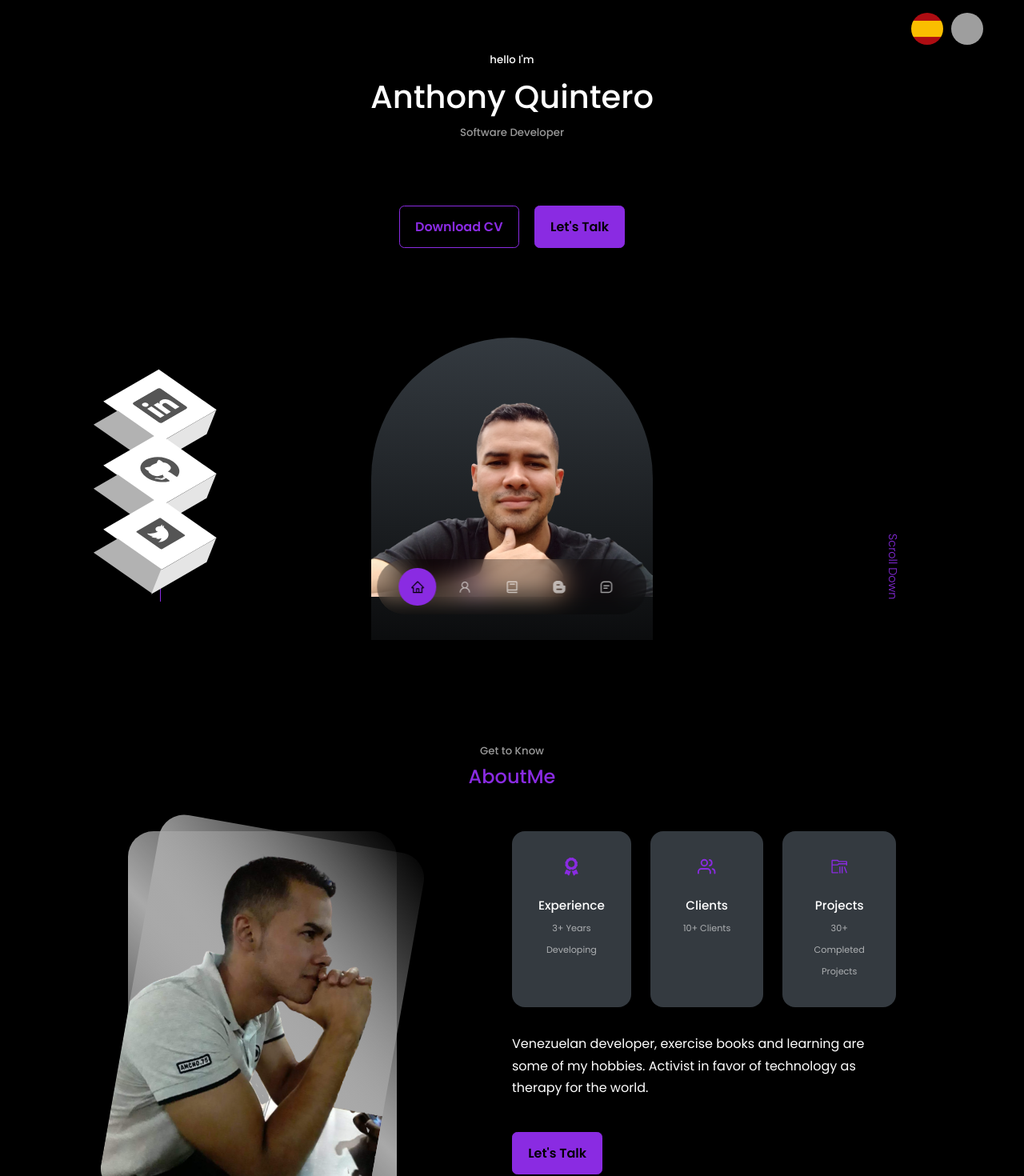
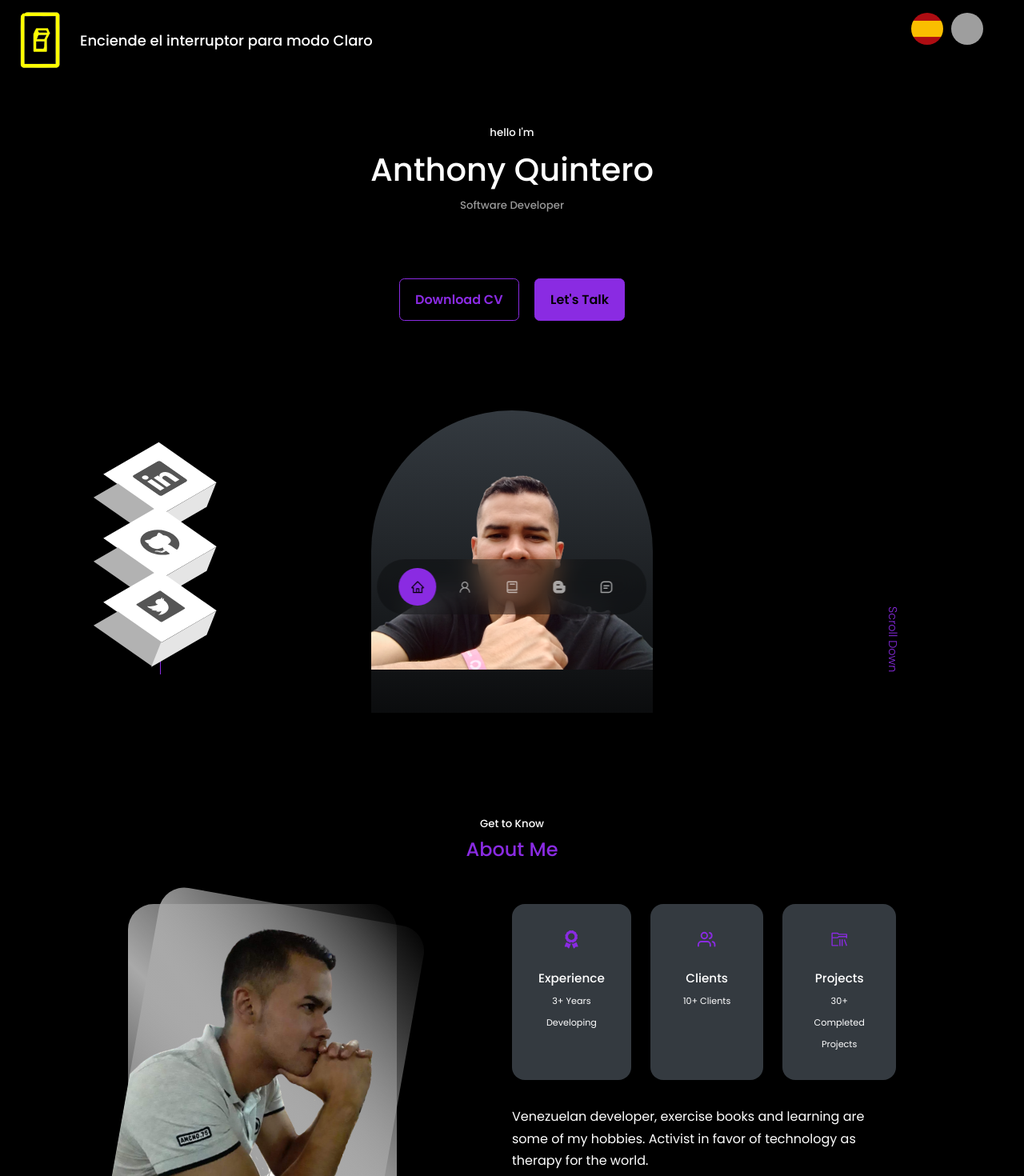
Before and after one commit to tonnyquintero/Tonnys-Portfolio, a React (Create React App) app: page / in a window 1280 px wide. Shown: the top 1470 px of the page at 80% size. Built offline with nearby package versions, Linux system fonts and the light colour scheme; grey boxes are pictures that could not be loaded.

Commit message:
adding a Dark Mode

```diff
--- a/src/App.jsx
+++ b/src/App.jsx
@@ -1,5 +1,7 @@
 /* eslint-disable no-unused-vars */
-import React from 'react'
+import React, {useContext} from 'react'
+import { ThemeContext } from '../src/context/ThemeContext'
+import Interruptor from './Interruptor';
 import Header from './components/header/Header';
 import Nav from './components/nav/Nav';
 import About from './components/about/About';
@@ -9,28 +11,21 @@ import Portfolio from './components/portfolio/Portfolio';
 import Testimonials from './components/testimonials/Testimonials';
 import Contact from './components/contact/Contact';
 import Footer from './components/footer/Footer';
-import espFlag from './assets/espFlag.png';
-import enFlag from './assets/enFlag.png';
-import { useTranslation } from 'react-i18next';
+
 
 
 
 const App = () => {
 
-  const [t, i18n] = useTranslation("globals");
+
+  const { darkMode } = useContext(ThemeContext)
 
 
   return (
     <>
+      <div className={darkMode ? 'containerDark' : 'containerLight'}>
+        <Interruptor />
 
-      <div className="containerFlag">
-      <button className='btn-bg' onClick={() => i18n.changeLanguage("es")}>
-          <img className='btn-flag' src={espFlag} alt="Español" />
-        </button>
-        <button className='btn-bg' onClick={() => i18n.changeLanguage("en")}>
-          <img className='btn-flag'  src={enFlag} alt="ingles" />
-        </button>
-      </div>
        <Header />
        <Nav />
        <About />
@@ -40,6 +35,7 @@ const App = () => {
        <Testimonials />
        <Contact />
        <Footer />
+      </div>
     </>
   )
 }
--- /dev/null
+++ b/src/Interruptor.jsx
@@ -0,0 +1,43 @@
+import React, { useContext } from 'react';
+import { ThemeContext } from './context/ThemeContext';
+import encendido from '../src/img/lightswitch-on.png';
+import apagado from '../src/img/lightswitch-off.png';
+import espFlag from './assets/espFlag.png';
+import enFlag from './assets/enFlag.png';
+import { useTranslation } from 'react-i18next';
+
+
+const Interruptor = () => {
+
+  const [t, i18n] = useTranslation("globals");
+
+
+    const { darkMode, ToggleDarkMode } = useContext(ThemeContext)
+
+    const handleClick = () => {
+        ToggleDarkMode();
+    }
+
+  return (
+    <div className='interruptor'>
+        <img src={darkMode ? encendido : apagado} alt='Interruptor'
+        onClick={handleClick} className='switch'>
+        </img>
+        <h2 className={darkMode ? 'darkH2' : 'clearH2'}>
+            {darkMode ? 'Apaga' : 'Enciende'} el interruptor para
+             {darkMode ? ' modo Oscuro' : ' modo Claro'}
+        </h2>
+
+        <div className="containerFlag">
+      <button className='btn-bg' onClick={() => i18n.changeLanguage("es")}>
+          <img className='btn-flag' src={espFlag} alt="Español" />
+        </button>
+        <button className='btn-bg' onClick={() => i18n.changeLanguage("en")}>
+          <img className='btn-flag'  src={enFlag} alt="ingles" />
+        </button>
+      </div>
+    </div>
+  )
+}
+
+export default Interruptor
--- a/src/components/about/About.jsx
+++ b/src/components/about/About.jsx
@@ -1,5 +1,6 @@
 /* eslint-disable no-unused-vars */
-import React from 'react'
+import React, {useContext} from 'react'
+import { ThemeContext } from '../../context/ThemeContext';
 import './about.css';
 import AboutPic from '../../assets/thinkb-removebg.png';
 import {FaAward} from 'react-icons/fa';
@@ -11,9 +12,11 @@ const About = () => {
 
   const [t, i18n] = useTranslation("globals");
 
+  const { darkMode } = useContext(ThemeContext)
+
   return (
     <section id='about'>
-      <h5>{t('about.getToKnow')}</h5>
+      <h5 className={darkMode ? 'claroH5' : 'oscuroH5'}>{t('about.getToKnow')}</h5>
       <h2>{t('about.aboutMe')}</h2>
 
     <div className='container about_container'>
@@ -26,24 +29,24 @@ const About = () => {
         <div className="about_cards">
           <article className="about_card">
             <FaAward className='about_icon'/>
-            <h5>{t('about.experience')}</h5>
-            <small>{t('about.years')}</small>
+            <h5 className={darkMode ? 'h5Claro' : 'h5Oscuro'}>{t('about.experience')}</h5>
+            <small className={darkMode ? 'smallClaro' : 'smallOscuro'}>{t('about.years')}</small>
           </article>
           <article className="about_card">
             <FiUsers className='about_icon'/>
-            <h5>{t('about.clients')}</h5>
-            <small>{t('about.clientsNumber')}</small>
+            <h5 className={darkMode ? 'h5Claro' : 'h5Oscuro'}>{t('about.clients')}</h5>
+            <small className={darkMode ? 'smallClaro' : 'smallOscuro'}>{t('about.clientsNumber')}</small>
           </article>
           <article className="about_card">
             <VscFolderLibrary className='about_icon'/>
-            <h5>{t('about.projects')}</h5>
-            <small>{t('about.ProjectsNumber')}</small>
+            <h5 className={darkMode ? 'h5Claro' : 'h5Oscuro'}>{t('about.projects')}</h5>
+            <small className={darkMode ? 'smallClaro' : 'smallOscuro'}>{t('about.ProjectsNumber')}</small>
           </article>
         </div>
-        <p>
+        <p className={darkMode ? 'claroP' : 'claroD'}>
           {t('about.description')}
         </p>
-        <a href='#contact' className='btn btn-primary'>{t('about.letsTalk')}</a>
+        <a href='#contact' className={darkMode ? 'btn-primaryDark' : 'btn-primaryLight'}>{t('about.letsTalk')}</a>
       </div>
     </div>
     </section>
--- a/src/components/about/about.css
+++ b/src/components/about/about.css
@@ -3,6 +3,59 @@
     grid-template-columns: 35% 50%;
     gap: 15%;
 }
+
+.claroP {
+    color: blueviolet;
+}
+
+.claroD {
+    color: white;
+}
+
+.claroH5 {
+    color:darkgray;
+}
+
+.oscuroH5 {
+    color: white;
+}
+
+.btn-primaryDark {
+    color: white;
+    background: blueviolet;
+    width: max-content;
+    display: inline-block;
+    padding: 0.75rem 1.2rem;
+    border-radius: 0.4rem;
+    font-weight: bold;
+    cursor: pointer;
+    border: 1px solid var(--color-primary);
+    transition: var(--transition);
+}
+
+.btn-primaryLight {
+    color: white;
+    background: blueviolet;
+    width: max-content;
+    display: inline-block;
+    padding: 0.75rem 1.2rem;
+    border-radius: 0.4rem;
+    font-weight: bold;
+    cursor: pointer;
+    border: 1px solid var(--color-primary);
+    transition: var(--transition);
+}
+
+.btn-primaryLight:hover {
+    background: white;
+    color: blueviolet;
+}
+
+.btn-primaryDark:hover {
+    background: white;
+    color: blueviolet;
+}
+
 
 .about_me {
     width: 100%;
@@ -53,6 +106,7 @@
 
 .about_card:hover {
     background: transparent;
+    color: blueviolet;
     border-color: var(--color-primary-variant);
     cursor: default;
 }
@@ -69,12 +123,10 @@
 
 .about_card small {
     font-size: 0.7rem;
-    color: var(--color-light);
 }
 
 .about_content p {
     margin: 2rem 0 2.6rem;
-    color: var(--color-white);
 }
 
 @media screen and (max-width: 1024px) {
--- a/src/components/experience/experience.css
+++ b/src/components/experience/experience.css
@@ -12,8 +12,10 @@
     transition: var(--transition);
 }
 
+
 .experience_container > div:hover {
     background: transparent;
+    color: blueviolet;
     border-color: var(--color-primary-variant);
     cursor: default;
 }
--- a/src/components/header/Header.jsx
+++ b/src/components/header/Header.jsx
@@ -1,5 +1,6 @@
 /* eslint-disable no-unused-vars */
-import React  from 'react';
+import React, {useContext}  from 'react';
+import { ThemeContext } from '../../context/ThemeContext';
 import CTA from './CTA';
 import Me from '../../assets/fache.png';
 import HeaderSocials from './HeaderSocials';
@@ -11,15 +12,15 @@ const Header = () => {
 
   const [t, i18n] = useTranslation("globals");
 
-
+  const {darkMode} = useContext(ThemeContext)
 
   return (
     <header>
-      <div className='container header_container'>
+      <div className={darkMode ? 'container claro' : 'container header_container'}>
 
         <h5>{t('Header.hello-world')}</h5>
         <h1>Anthony Quintero</h1>
-        <h5 className='text-light'>{t('Header.ocupation')}</h5>
+        <h5 className={darkMode ? 'text-light-claro' : 'text-light'}>{t('Header.ocupation')}</h5>
         <CTA />
         <HeaderSocials />
 
--- a/src/components/header/header.css
+++ b/src/components/header/header.css
@@ -8,6 +8,17 @@ header {
     text-align: center;
     height: 100%;
     position: relative;
+}
+
+.claro {
+    text-align: center;
+    height: 100%;
+    position: relative;
+    color: blueviolet;
+}
+
+.text-light-claro {
+    color: #343a40;
 }
 
 .cta {
--- a/src/components/translations/en/global.json
+++ b/src/components/translations/en/global.json
@@ -10,7 +10,7 @@
     },
     "about": {
         "getToKnow": "Get to Know",
-        "aboutMe": "AboutMe",
+        "aboutMe": "About Me",
         "experience": "Experience",
         "years": "3+ Years Developing",
         "clients": "Clients",
--- /dev/null
+++ b/src/context/ThemeContext.jsx
@@ -0,0 +1,20 @@
+import React, { useState } from 'react'
+
+const ThemeContext = React.createContext();
+
+function DarkModeProvider(props) {
+    const [darkMode, useDarkMode] = useState(false);
+    const ToggleDarkMode = () => {
+        useDarkMode(!darkMode)
+    }
+
+    return (
+        <div>
+            <ThemeContext.Provider value={{darkMode, ToggleDarkMode}}>
+                {props.children}
+            </ThemeContext.Provider>
+        </div>
+    )
+}
+
+export {ThemeContext, DarkModeProvider}
--- a/src/index.css
+++ b/src/index.css
@@ -94,6 +94,40 @@ a:hover {
     transition: var(--transition);
 }
 
+.interruptor {
+
+    cursor: pointer;
+    display: flex;
+    height: 91px;
+  }
+
+  .switch {
+    width: 100px;
+    height: 100px;
+  }
+
+  .darkH2 {
+    color: black;
+    margin: 0;
+    padding-top: 2em;
+    font-size: large;
+  }
+
+  .clearH2 {
+    color: white;
+    margin: 0;
+    padding-top: 2em;
+    font-size: large;
+  }
+
+.containerDark {
+    background: white;
+}
+
+.containerLight {
+    background: black;
+}
+
 .containerFlag {
 
 
--- a/src/index.js
+++ b/src/index.js
@@ -1,4 +1,5 @@
 import React from 'react';
+import { DarkModeProvider } from '../src/context/ThemeContext'
 import ReactDOM from 'react-dom';
 import App from './App';
 import './index.css';
@@ -23,7 +24,9 @@ i18next.init({
 
 ReactDOM.render(
     <I18nextProvider i18n={i18next}>
-        <App/>
+        <DarkModeProvider>
+            <App/>
+        </DarkModeProvider>
     </I18nextProvider>,
     document.querySelector("#root")
         );
```
Also changed, not shown: src/img/lightswitch-off.png (added), src/img/lightswitch-on.png (added).
